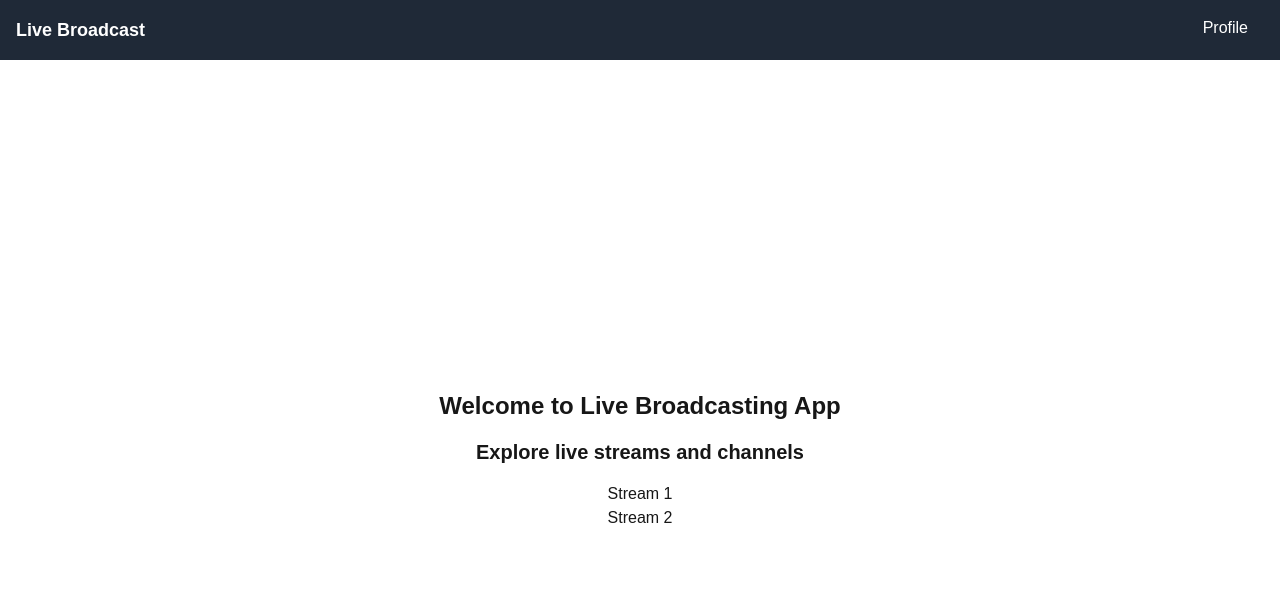
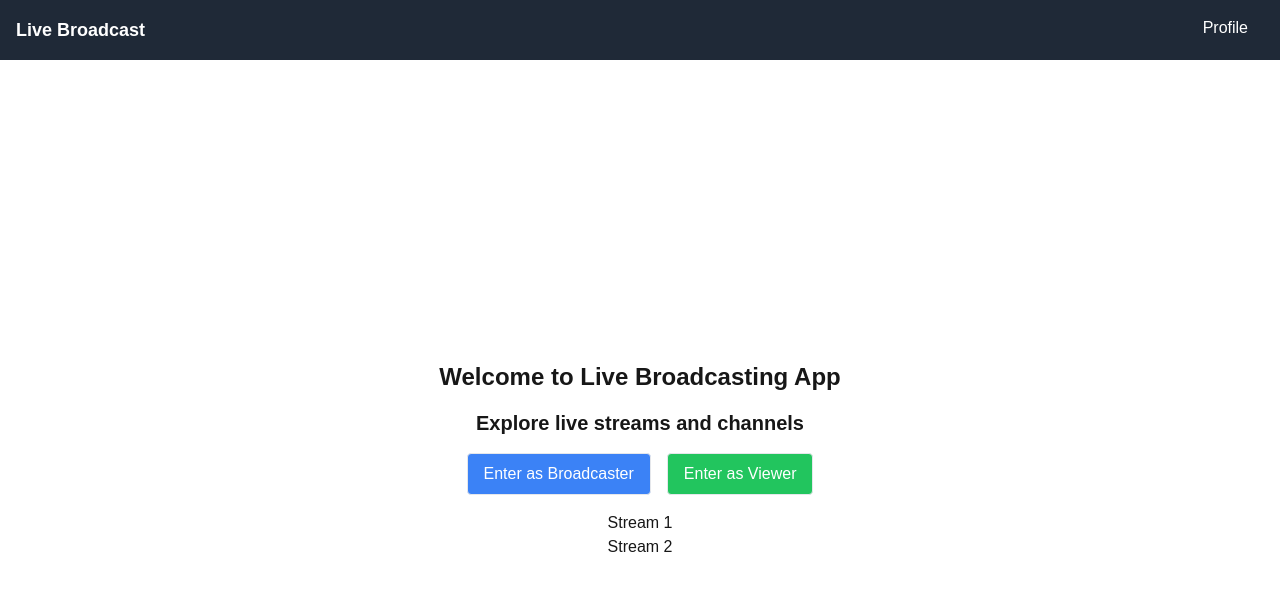
Before and after one commit to KumarShresth7/live-broadcasting-app, a Next.js app: page / in a window 1280 px wide. Shown: the top 590 px of the page. Built offline with nearby package versions, Linux system fonts and the light colour scheme.

Commit message:
initial thinking part performed

```diff
--- a/app/page.js
+++ b/app/page.js
@@ -1,11 +1,43 @@
+'use client'
 import Link from "next/link";
+import { useRouter, } from "next/navigation";
+import {useState} from 'react'
 
 export default function Home() {
+  const [isBroadcaster, setIsBroadcaster] = useState(null); // State to track role
+  const router = useRouter(); // For navigation
+
+  const handleRoleSelection = (role) =>{
+    setIsBroadcaster(role === "broadcaster");
+    // Redirect based on the role selected
+    if (role === "broadcaster") {
+      router.push("/stream/broadcaster"); // Redirect to broadcaster page
+    } else {
+      router.push("/stream/viewer"); // Redirect to viewer page
+    }
+  }
   return (
     <div className="flex flex-col justify-center items-center min-h-screen py-3">
       <h1 className="text-2xl font-bold mb-4">Welcome to Live Broadcasting App</h1>
       <p className="text-xl font-semibold mb-4">Explore live streams and channels</p>
-      {/* Stream previews will go here */}
+
+      {/* Role selection buttons */}
+      <div className="flex space-x-4 mb-4">
+        <button
+          className="px-4 py-2 border rounded bg-blue-500 text-white"
+          onClick={() => handleRoleSelection("broadcaster")}
+        >
+          Enter as Broadcaster
+        </button>
+        <button
+          className="px-4 py-2 border rounded bg-green-500 text-white"
+          onClick={() => handleRoleSelection("viewer")}
+        >
+          Enter as Viewer
+        </button>
+      </div>
+
+      {/* Stream previews can go here */}
       <ul>
         <li>
           <Link href="/stream/1">Stream 1</Link>
--- a/app/stream/[streamId]/page.jsx
+++ b/app/stream/[streamId]/page.jsx
@@ -12,7 +12,7 @@ export default async function StreamPage({ params }) {
   return (
     <div className="container mx-auto p-4">
       <h1 className="text-2xl font-bold mb-4">Live Stream: {streamId}</h1>
-      <StreamPlayer streamId={streamId} isBroadcaster={true} />
+      <StreamPlayer streamId={streamId} isBroadcaster={false} />
     </div>
   );
 }
--- /dev/null
+++ b/app/stream/broadcaster.jsx
@@ -0,0 +1,13 @@
+// pages/stream/broadcaster.jsx
+import StreamPlayer from "@/components/StreamPlayer";
+
+export default function BroadcasterPage() {
+    const streamId = 1; // Replace with actual stream ID logic
+
+    return (
+        <div>
+            <h1 className="text-2xl">Broadcasting Stream</h1>
+            {<StreamPlayer streamId={streamId} isBroadcaster={true}/>}
+        </div>
+    );
+}
--- /dev/null
+++ b/app/stream/viewer.jsx
@@ -0,0 +1,14 @@
+// pages/stream/viewer.jsx
+'use client';
+import StreamPlayer from "../../components/StreamPlayer";
+
+export default function ViewerPage() {
+    const streamId = 1; // Replace with actual stream ID logic
+
+    return (
+        <div>
+            <h1 className="text-2xl">Viewing Stream</h1>
+            <StreamPlayer streamId={streamId} isBroadcaster={false} />
+        </div>
+    );
+}
```
